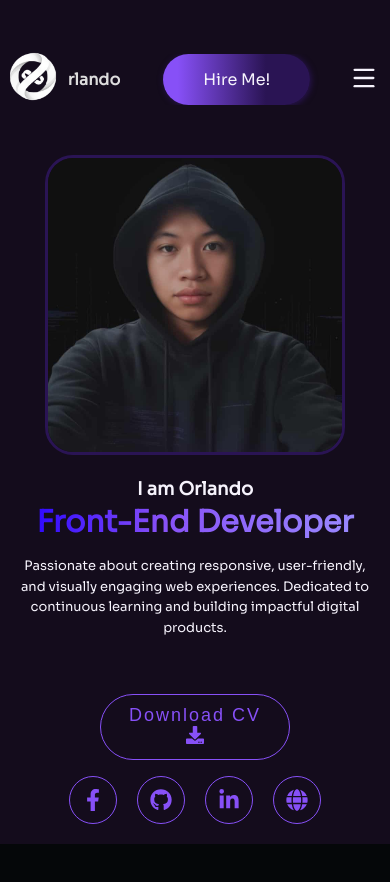
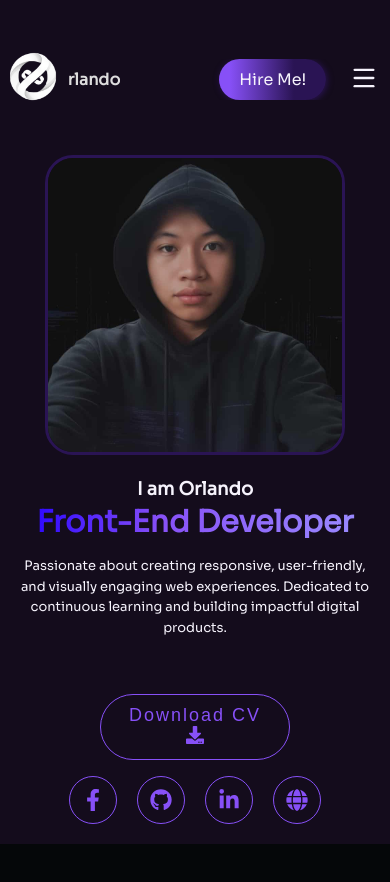
Before and after one commit to orly07/my-portfolio, a React (Vite) app: page / in a window 390 px wide. Shown: the top 882 px of the page. Built offline with nearby package versions, Linux system fonts and the light colour scheme.

Commit message:
style: size of hire me in mobile

```diff
--- a/src/components/Buttons/styles/HireMe.styled.js
+++ b/src/components/Buttons/styles/HireMe.styled.js
@@ -35,7 +35,11 @@ export const ButtonStyled = styled.button`
 
   @media ${({ theme }) => theme.media.lg} {
     font-size: ${({ theme }) => theme.typography.body.fontSize};
-    font-weight: ${({ theme }) => theme.typography.heading.weight.regular};
+    font-weight: ${({theme}) => theme.typography.body.fontWeight};
     padding: 15px 40px;
   }
+
+  @media ${({theme}) => theme.media.sm} {
+    padding: 10px 20px;
+  }
 `;
--- a/src/components/Navbar/Navbar.styled.js
+++ b/src/components/Navbar/Navbar.styled.js
@@ -229,6 +229,10 @@ export const NavlistMobile = styled.ul`
 export const MobileControls = styled.div`
   ${flexCenter}
   gap: 1rem;
+
+  @media ${({theme}) => theme.media.sm} {
+    gap: 0;
+  }
 `;
 
 export const MobileHeader = styled.div`
```
